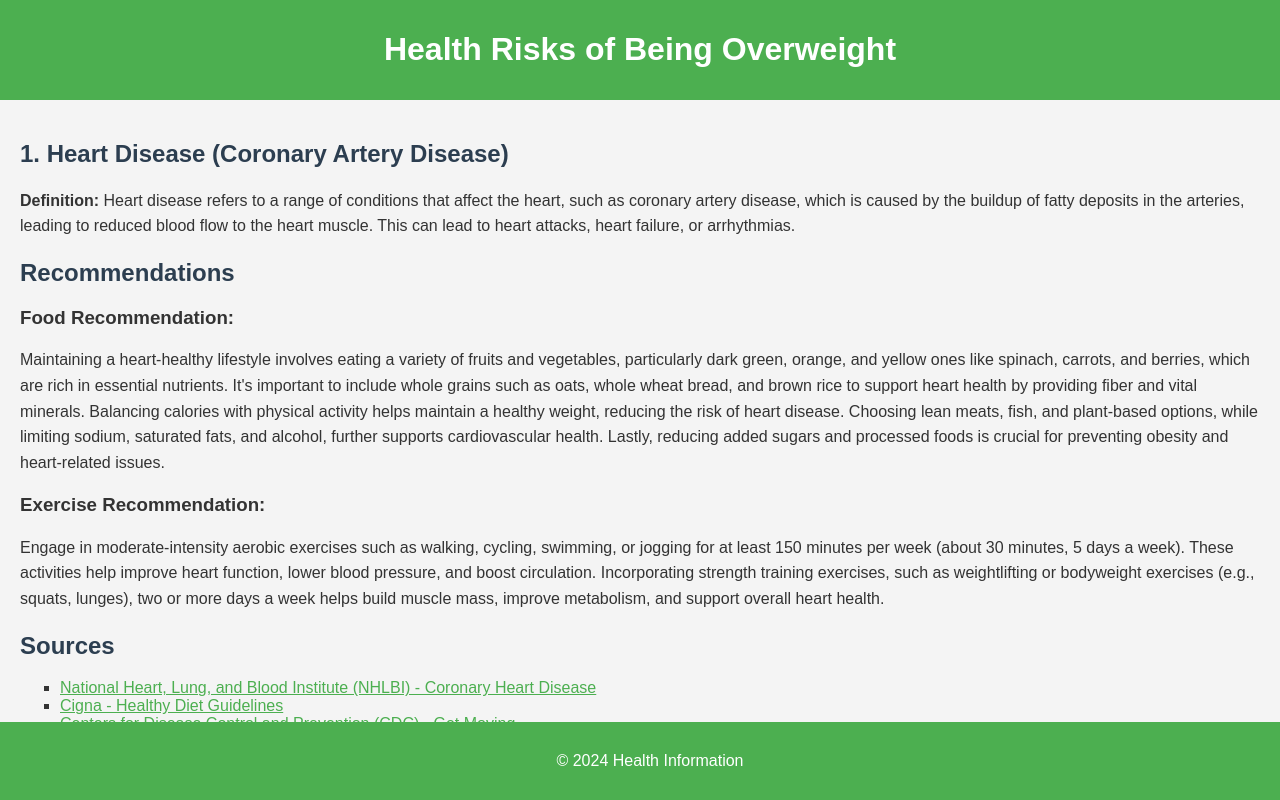
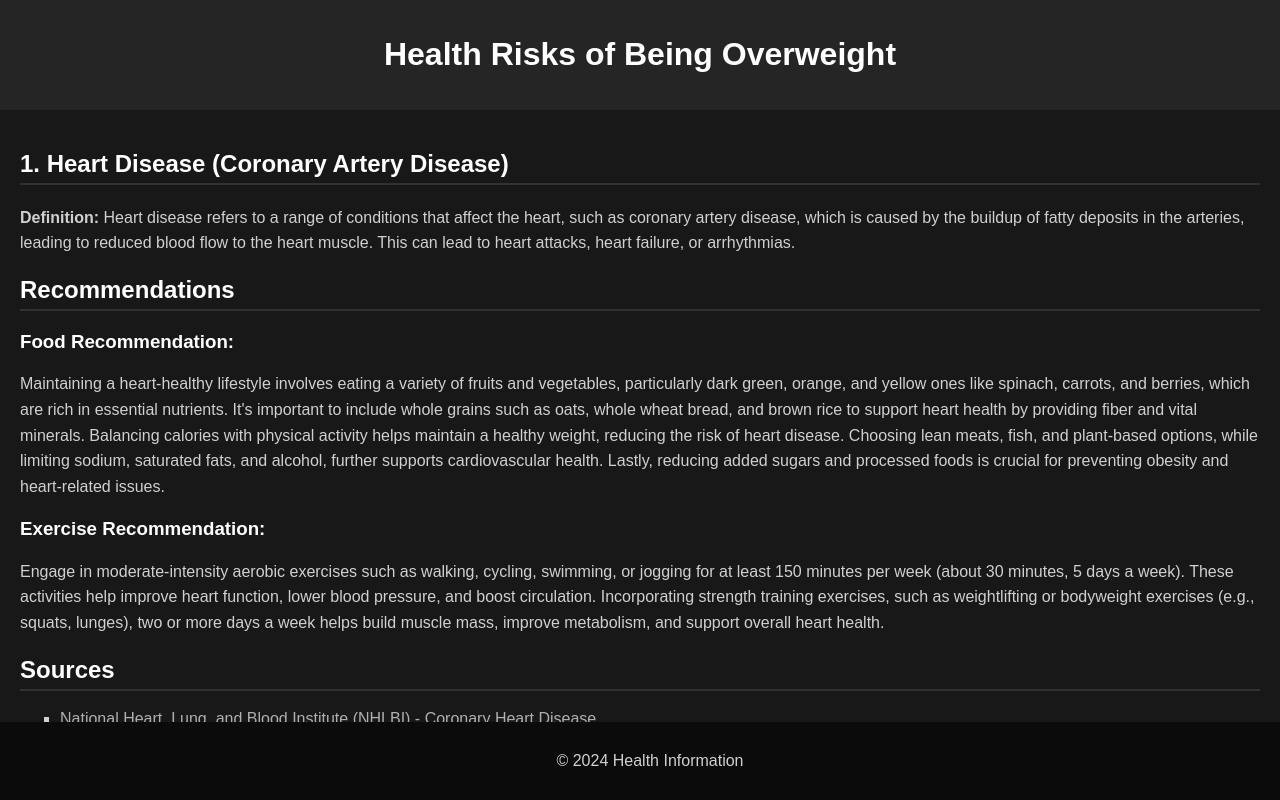
Before and after one commit to ceanpogilang/ceanpogilang.github.io, a plain HTML site: page index.html in a window 1280 px wide. Drawn offline with Linux system fonts and the light colour scheme.

Commit message:
Update index.html

```diff
--- a/index.html
+++ b/index.html
@@ -9,35 +9,46 @@
             font-family: Arial, sans-serif;
             margin: 0;
             padding: 0;
-            background-color: #f4f4f4;
-            color: #333;
+            background-color: #181818; /* Very dark grey background */
+            color: #313131; /* Light grey text */
         }
         header {
-            background-color: #4CAF50;
-            color: white;
-            padding: 10px 0;
+            background-color: #252525; /* Darker grey for header */
+            color: #ffffff; /* White text for contrast */
+            padding: 15px 0;
             text-align: center;
         }
         main {
             padding: 20px;
         }
+        h1, h2, h3 {
+            color: #ffffff; /* White text for headings */
+        }
         h2 {
-            color: #2c3e50;
+            border-bottom: 2px solid #313131; /* Light grey border for sections */
+            padding-bottom: 5px;
         }
         p {
             line-height: 1.6;
+            color: #d0d0d0; /* Light grey text for paragraphs */
         }
         ul {
             list-style-type: square;
+            color: #d0d0d0; /* Light grey for list items */
         }
         a {
-            color: #4CAF50;
+            color: #b0b0b0; /* Silver color for links */
+            text-decoration: none;
+        }
+        a:hover {
+            text-decoration: underline;
+            color: #ffffff; /* White on hover for better contrast */
         }
         footer {
             text-align: center;
             padding: 10px;
-            background-color: #4CAF50;
-            color: white;
+            background-color: #0b0b0b; /* Almost black footer background */
+            color: #ffffff; /* White footer text */
             position: fixed;
             width: 100%;
             bottom: 0;
```
